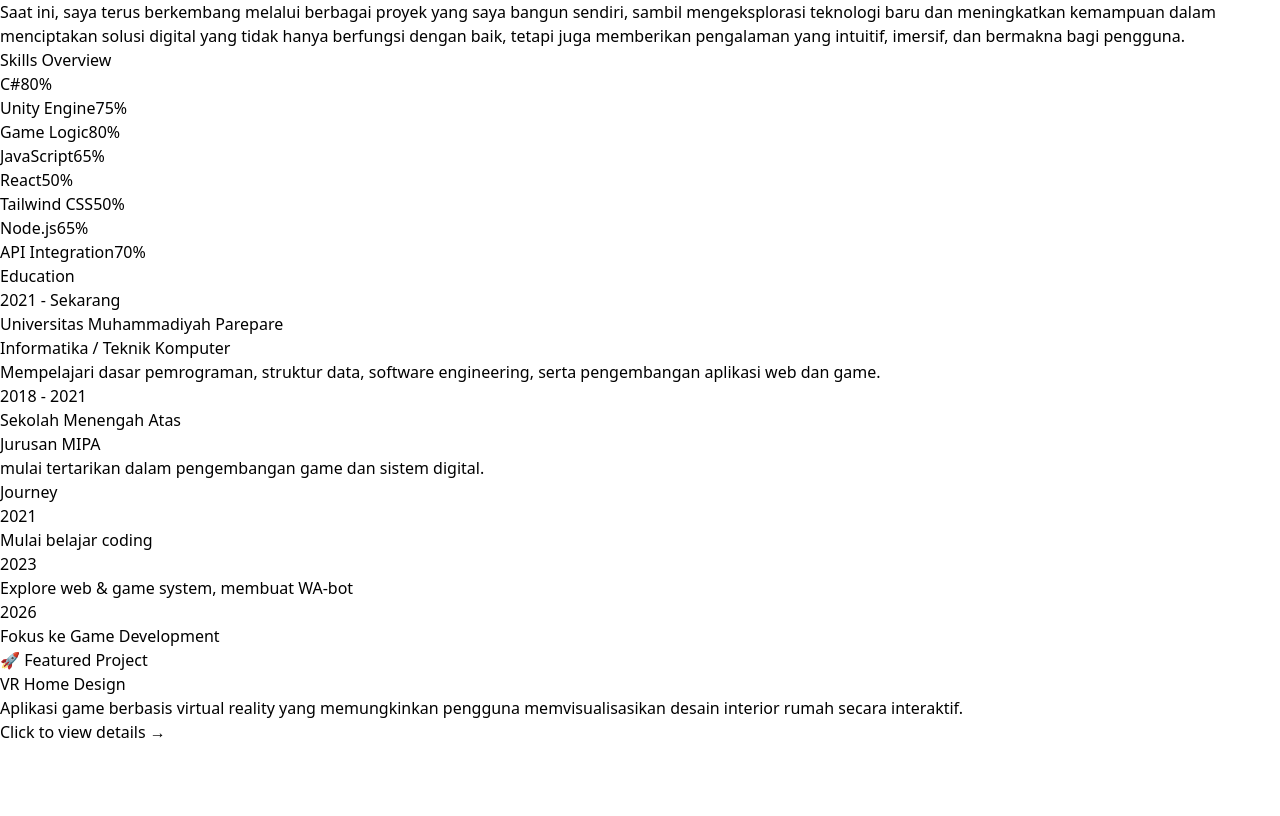
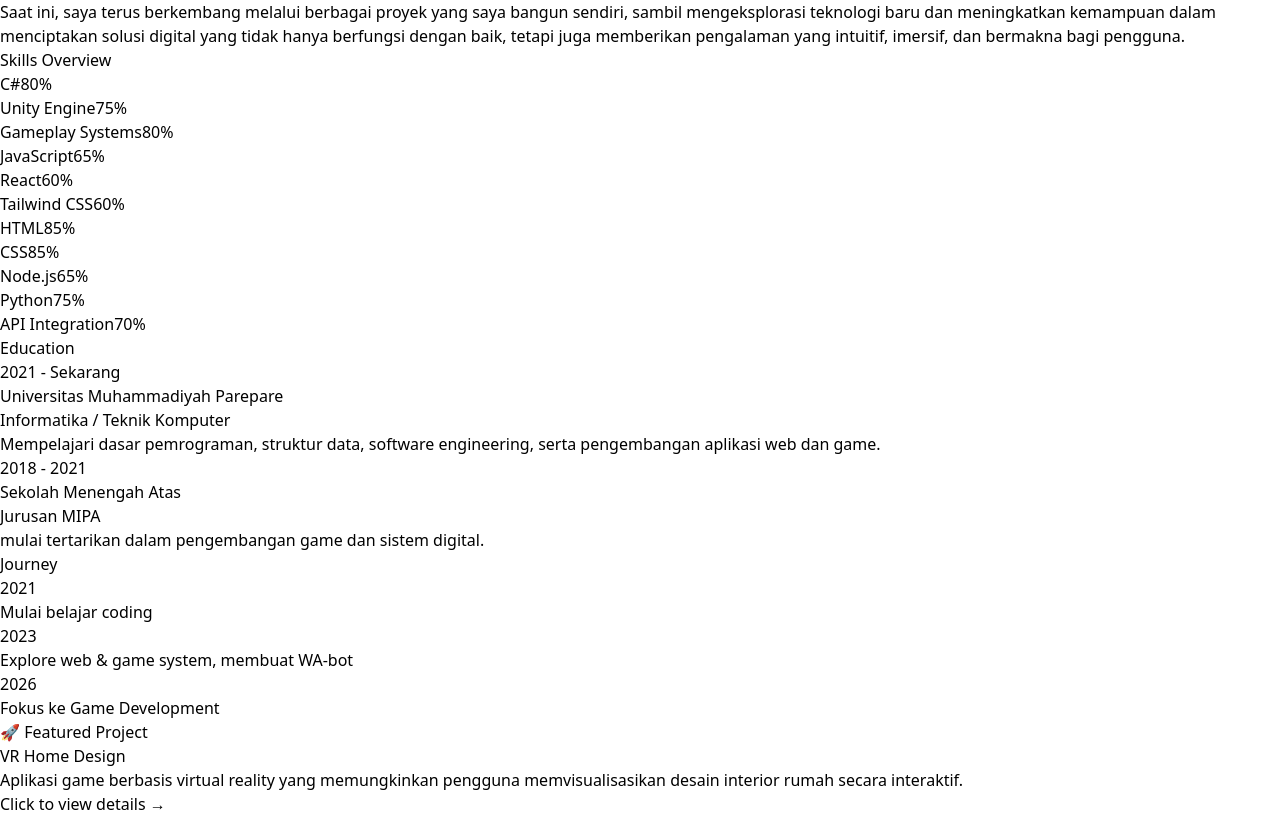
Before and after one commit to MrA-22/My-bio, a React (Vite) app: page / in a window 1280 px wide. Shown: the part 1784-2600 px from the top of the page. Before the commit the page ends 2528 px from the top, so only its background shows below. Built offline with nearby package versions, Linux system fonts and the light colour scheme.

Commit message:
force update

```diff
--- a/src/components/sections/Hero.jsx
+++ b/src/components/sections/Hero.jsx
@@ -8,11 +8,17 @@ export default function Hero() {
   const skills = [
   { name: "C#", level: 80 },
   { name: "Unity Engine", level: 75 },
-    { name: "Game Logic", level: 80 },
+  { name: "Gameplay Systems", level: 80 },
+
   { name: "JavaScript", level: 65 },
-    { name: "React", level: 50 },
-    { name: "Tailwind CSS", level: 50 },
+  { name: "React", level: 60 },
+  { name: "Tailwind CSS", level: 60 },
+  { name: "HTML", level: 85 },
+  { name: "CSS", level: 85 },
+
   { name: "Node.js", level: 65 },
+  { name: "Python", level: 75 },
+
   { name: "API Integration", level: 70 },
 ]
 
```
Lines whose indentation alone changed are shown as unchanged.
